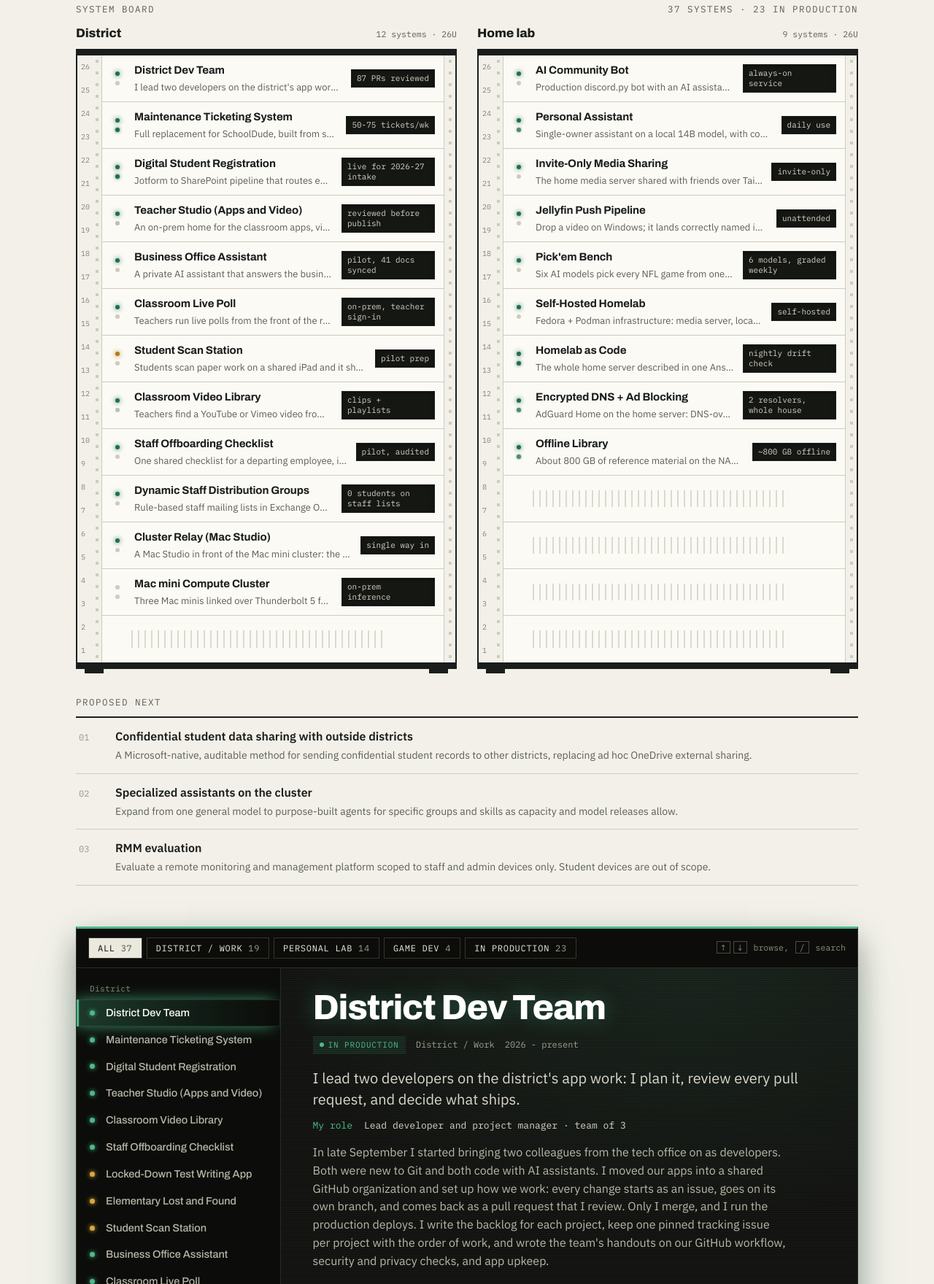
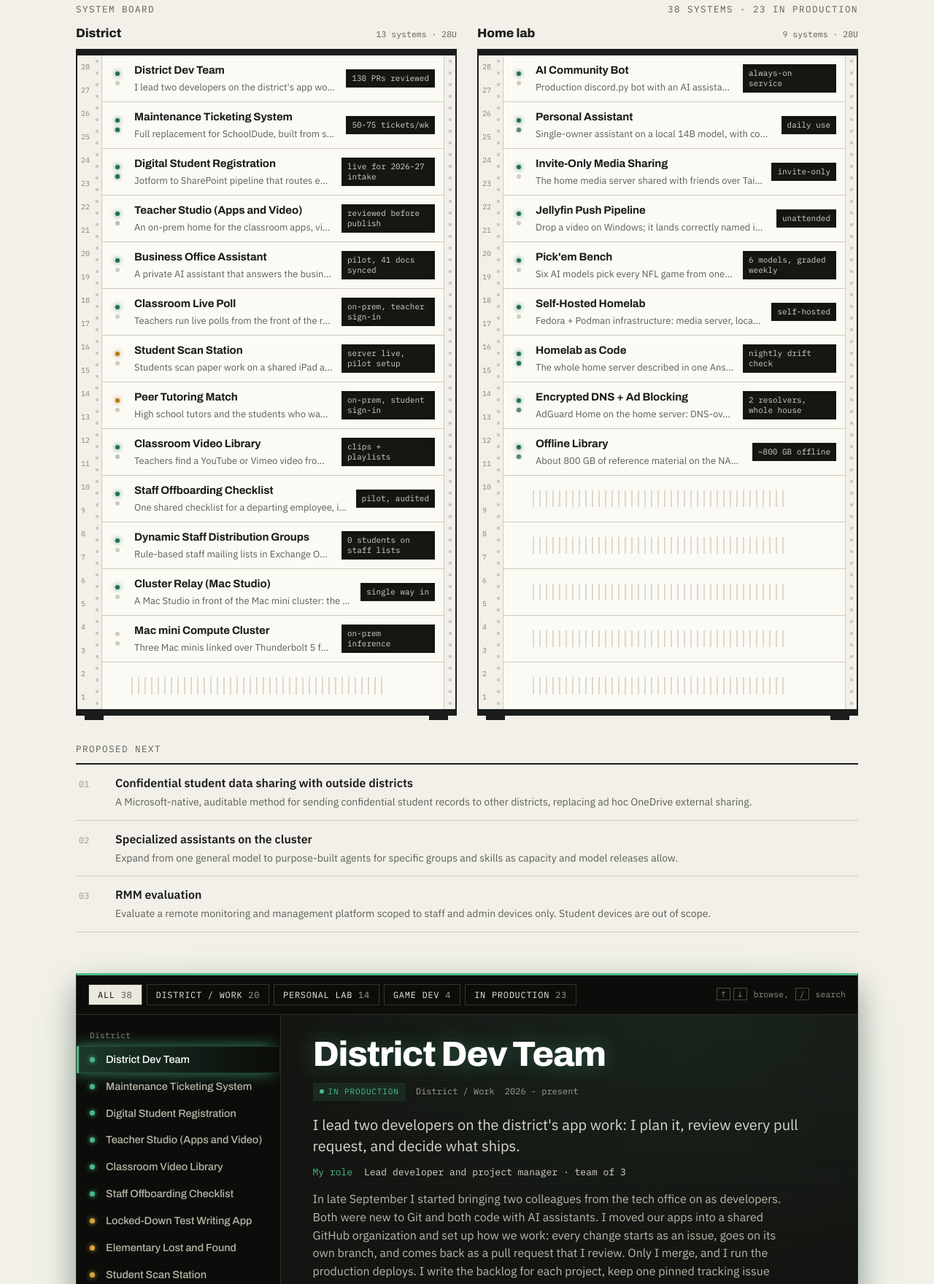
Before and after one commit to JasonCamp311/portfolio, a plain HTML site: page index.html in a window 1280 px wide. Shown: the part 809-2569 px from the top of the page at 73% size. Drawn offline with Linux system fonts and the light colour scheme.

Commit message:
Late-November update: peer tutoring app, Scan server live, Write rebuild progress, 138 PRs
Co-Authored-By: Claude Opus 5.5 <noreply@anthropic.com>

```diff
--- a/index.html
+++ b/index.html
@@ -819,18 +819,19 @@ const METRICS = [
   { num: "Retired", lbl: "SchoolDude license" },
   { num: (pool) => String(pool.length), lbl: "systems built and operated" },
   { num: "3-node",lbl: "TB5 inference cluster" },
-  { num: "87",    lbl: "team pull requests reviewed + merged" },
+  { num: "138",   lbl: "team pull requests reviewed + merged" },
 ];
 
 /* System board rows. id must match a project id below. */
 const BOARD = [
-  { id: "dev-team",     metric: "87 PRs reviewed" },
+  { id: "dev-team",     metric: "138 PRs reviewed" },
   { id: "ticketing",    metric: "50-75 tickets/wk" },
   { id: "registration", metric: "live for 2026-27 intake" },
   { id: "app-gallery",  metric: "reviewed before publish" },
   { id: "business-assistant", metric: "pilot, 41 docs synced" },
   { id: "live-poll",    metric: "on-prem, teacher sign-in" },
-  { id: "scan-station", metric: "pilot prep" },
+  { id: "scan-station", metric: "server live, pilot setup" },
+  { id: "peer-tutoring", metric: "on-prem, student sign-in" },
   { id: "video-library", metric: "clips + playlists" },
   { id: "staff-offboarding", metric: "pilot, audited" },
   { id: "distribution-groups", metric: "0 students on staff lists" },
@@ -876,12 +877,13 @@ const PROJECTS = [
     summary: "In late September I started bringing two colleagues from the tech office on as developers. Both were new to Git and both code with AI assistants. I moved our apps into a shared GitHub organization and set up how we work: every change starts as an issue, goes on its own branch, and comes back as a pull request that I review. Only I merge, and I run the production deploys. I write the backlog for each project, keep one pinned tracking issue per project with the order of work, and wrote the team's handouts on our GitHub workflow, security and privacy checks, and app upkeep.",
     stack: ["GitHub (issues, PRs, milestones, CODEOWNERS)", "GitHub Actions", "Dependabot", "Claude Code", "Microsoft Teams"],
     impact: [
-      "87 pull requests from the two developers reviewed and merged since late September, across the district's apps",
+      "138 pull requests from the two developers reviewed and merged since late September, across the district's apps",
       "Both developers started out new to Git; I taught the workflow on real issues from our backlog instead of a practice exercise",
       "Team handouts: How we work on GitHub; a security and privacy checklist; and Keeping our apps healthy, with a key rotation schedule, a register of where every key lives (no secret values in it), an upkeep calendar, and joiner and leaver steps",
       "Security review as team work: a developer wrote the October review of the maintenance app, and each finding became its own issue and pull request",
       "Dependabot alerts and an npm audit check across the team's repos, with dependency updates reviewed like any other pull request",
-      "Kept the team moving through a vacation: daily check-ins to review, merge, and post each developer's next set of issues"
+      "Kept the team moving through a vacation: daily check-ins to review, merge, and post each developer's next set of issues",
+      "November 2026: non-code work (network changes, device setup, accounts, vendor requests) now goes in GitHub too, in a shared operations repo with issue templates and a simple rule for where each issue goes"
     ],
     lead: [
       "Set the rules: work starts from an issue, one branch per change, every pull request reviewed by me, and only I merge",
@@ -1075,7 +1077,7 @@ const PROJECTS = [
     period: "2026",
     tagline: "A native Mac app that locks a student's Mac for a written test, with Read&Write allowed for students who have that accommodation.",
     role: "Built version 1; lead developer and project manager on the rebuild · team of 3 plus the Director",
-    summary: "The district needed a way to give written tests on student Macs that keeps students out of every other app, while students with a Read&Write accommodation can still use it. I wrote the first version as a native Mac app in Swift that locks the Mac with Apple's Assessment Mode. A teacher makes a test link or a 4-digit join code, posts it in Schoology, and picks how the test ends. When it's over, the student's work is saved as a locked PDF with a record of the session. Apple approved the Assessment Mode entitlement in November, and version 1.0 went out signed and notarized through Mosyle for a test-Mac pilot. In mid-November the Director of Technology rebuilt the app in Xcode for Mac and iPad with a separate teacher app and no server. I brought his rebuild into the team's repo, fixed what it needed to lock down safely, and turned the remaining work into a tracked backlog for the team.",
+    summary: "The district needed a way to give written tests on student Macs that keeps students out of every other app, while students with a Read&Write accommodation can still use it. I wrote the first version as a native Mac app in Swift that locks the Mac with Apple's Assessment Mode. A teacher makes a test link or a 4-digit join code, posts it in Schoology, and picks how the test ends. When it's over, the student's work is saved as a locked PDF with a record of the session. Apple approved the Assessment Mode entitlement in November, and version 1.0 went out signed and notarized through Mosyle for a test-Mac pilot. In mid-November the Director of Technology rebuilt the app in Xcode for Mac and iPad with a separate teacher app. I brought his rebuild into the team's repo, fixed what it needed to lock down safely, and turned the remaining work into a tracked backlog for the team. When a classroom test showed teacher and student devices can't always find each other on the network, I made a relay on our district server the main way they connect, and that relay is now running.",
     stack: ["Swift", "SwiftUI + AppKit", "Apple Assessment Mode", "Ed25519 signing", "Mosyle MDM profiles", "Node (relay)"],
     impact: [
       "Test links are signed, so a student who edits a link to change how the test ends gets it refused",
@@ -1085,17 +1087,22 @@ const PROJECTS = [
       "Teacher alerts go through a small relay, built to run on the district server, that keeps nothing on disk, which avoids a network permission prompt on every student Mac",
       "Building proctor passwords and signing keys reach Macs through Mosyle profiles written by an IT command-line tool",
       "37 automated tests (24 in the app, 13 in the relay), including link tampering",
-      "Version 1.0 signed with a Developer ID, notarized by Apple, and delivered as a Mosyle package with its profiles"
+      "Version 1.0 signed with a Developer ID, notarized by Apple, and delivered as a Mosyle package with its profiles",
+      "Rebuild: a release script now produces two signed, notarized packages, one for student Macs and one for teacher Macs, so the teacher app never lands on a student machine",
+      "Rebuild: about 240 automated tests in the app plus the relay's own suite"
     ],
     lead: [
       "Split the rebuild into 33 issues across the two developers and me, with a pinned tracker for the order of work",
       "Pull requests go to the rebuild branch and only I merge; nine merged in the first two days, with 96 tests passing",
       "Made the app fail closed: if the lock can't start, the test doesn't",
-      "A developer's classroom test found Bonjour discovery fails across subnets on the same Wi-Fi; that became a design decision I own instead of a surprise at launch"
+      "A developer's classroom test found Bonjour discovery fails across subnets on the same Wi-Fi; that became a design decision I own instead of a surprise at launch",
+      "About 55 pull requests merged on the rebuild in its first ten days, most from the two developers",
+      "Decided hand-ins go through the relay instead of AirDrop, which students have turned off anyway"
     ],
     operations: [
       "Source: district GitHub org (private)",
-      "Version 1.0 test-Mac pilot through Mosyle; the rebuild is in development",
+      "Version 1.0 test-Mac pilot through Mosyle; the rebuild is in development and in demo with the Director",
+      "The rebuild's relay runs on the district Mac mini, reachable only on the district network",
       "The version 1 relay is dependency-free Node and holds everything in memory"
     ],
     media: []
@@ -1137,7 +1144,7 @@ const PROJECTS = [
     period: "2026",
     role: "Lead developer and project manager · iPad app and web side built by the two developers I lead",
     tagline: "Students scan paper work on a shared iPad and it shows up on their own MacBook as one PDF. Nothing is kept.",
-    summary: "Students with paper work to hand in walk up to a shared iPad. They open a page on their MacBook that shows a 4-digit code, type it on the iPad, scan their pages, and the PDF shows up on their MacBook to download. Nothing is stored after that. I wrote the full system design and the contract between the pieces, then split it into two tracks: one developer built the native iPad app, the other built the MacBook page and the server. Because the PDFs are student work, I moved hosting off the cloud and onto our own server on the district network before launch. The iPad app is submitted to Apple as a private app for our device management, and the first pilot is a high school library.",
+    summary: "Students with paper work to hand in walk up to a shared iPad. They open a page on their MacBook that shows a 4-digit code, type it on the iPad, scan their pages, and the PDF shows up on their MacBook to download. Nothing is stored after that. I wrote the full system design and the contract between the pieces, then split it into two tracks: one developer built the native iPad app, the other built the MacBook page and the server. Because the PDFs are student work, I moved hosting off the cloud and onto our own server on the district network before launch. The iPad app went through Apple's review as a private app for our device management. The server went live on our district server in November, and one of the developers is setting up the first pilot iPad in a high school classroom.",
     stack: ["SwiftUI", "VisionKit", "Node.js", "TypeScript", "Mosyle MDM", "App Store Connect (custom apps)", "Apache + Caddy"],
     impact: [
       "One PDF per scan, held in memory only, deleted once the student downloads it or within 30 minutes",
@@ -1151,12 +1158,38 @@ const PROJECTS = [
       "Broke the build into about 50 issues across two repos, with a pilot milestone, labels for blockers and decisions, and one pinned issue with the order of work",
       "Reviewed every pull request on both sides and merged them in order, retargeting stacked pull requests as each one landed",
       "Made the hosting call when the privacy picture changed: moved the server from Cloudflare to the district Mac mini, network-only, and re-planned the work the same day",
-      "Settled product questions on the issues: what happens to a rejected upload, when a closed tab counts as sent, and the bundle ID and address before the first App Store upload"
+      "Settled product questions on the issues: what happens to a rejected upload, when a closed tab counts as sent, and the bundle ID and address before the first App Store upload",
+      "Handed the pilot setup to a developer as one tracked issue with a checklist for each of us, so device setup and server steps happen in order"
     ],
     operations: [
       "Server runs on the district Mac mini as its own service account, reachable only on the district network",
-      "Deploy is a checklist the web developer wrote and I run",
+      "Deploy is a checklist the web developer wrote and I run; I deployed it in November",
+      "Students get a Scan link in the support menu on their district Macs, pushed through device management",
       "Kiosk iPads will be locked to the app through device management"
+    ],
+    media: []
+  },
+  {
+    id: "peer-tutoring",
+    name: "Peer Tutoring Match",
+    category: "district",
+    status: "build",
+    period: "2026",
+    role: "Built it from the Director's mockup",
+    tagline: "High school tutors and the students who want help sign up with their subjects and free periods, and the app pairs them.",
+    summary: "The high school runs a peer tutoring program where older students tutor high and middle schoolers. The Director of Technology mocked up how it should work, and I built it in a day in November. Tutors pick the subjects they can teach and their free periods; students pick what they need and when they're free. The app finds one tutor per subject and emails both, with the program teacher and coordinators copied. Coordinators see every match and who's still waiting, can match by hand, and have a week view of which tutors are open each period. It's the first district app students sign into with their Microsoft accounts, so I kept what it takes from that sign-in to the minimum and kept it on our own server.",
+    stack: ["Node.js", "SQLite (node:sqlite)", "Microsoft Entra ID", "Vanilla JS", "launchd"],
+    impact: [
+      "The matching rule is plain and testable: earliest shared free period, then the tutor with the fewest matches, then who signed up first",
+      "Nobody gets double-booked, on either side, and a cancelled pair is never matched again automatically",
+      "Roles come from Microsoft sign-in (student or coordinator), so a student can't make themselves a coordinator",
+      "Takes only name, email, and role from the sign-in",
+      "One outside dependency; 21 automated tests"
+    ],
+    operations: [
+      "Runs as its own service account on the district Mac mini, reachable only on the district network",
+      "Student data stays on that machine",
+      "Go-live is in progress: open program questions (middle vs high school sign-in, coordinators, the tutoring mailbox) are with the Director"
     ],
     media: []
   },
@@ -1779,7 +1812,7 @@ scheduleNextPoll(delay);`
     stack: ["HTML / CSS / JS (no build)", "Python", "CurseForge", "GitHub Pages"],
     impact: [
       "Class and leveling guides for all 56 race and class combinations, rendered from one data file",
-      "Addon installer: one command installs or updates the whole set and checks for missing addon dependencies",
+      "Addon installer: one command installs or updates the whole set and checks for missing addon dependencies; two more addons added in November",
       "Stylesheets and scripts are cache-busted, so a redesign never loads against a stale file",
       "Marked unofficial throughout; not affiliated with or endorsed by Blizzard Entertainment"
     ],
```
